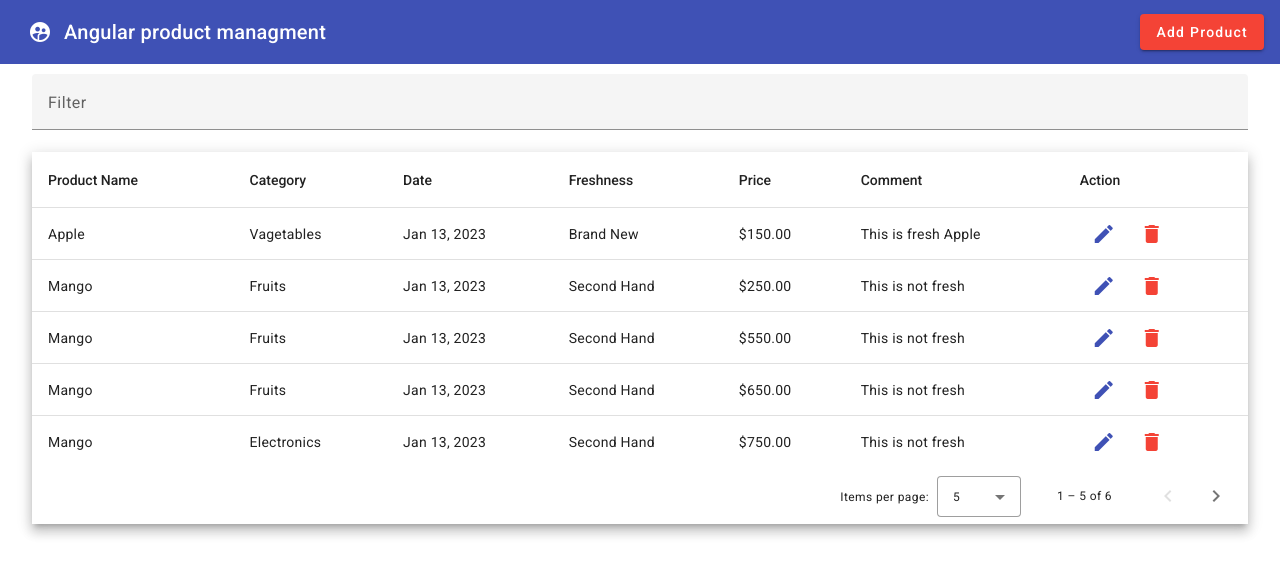
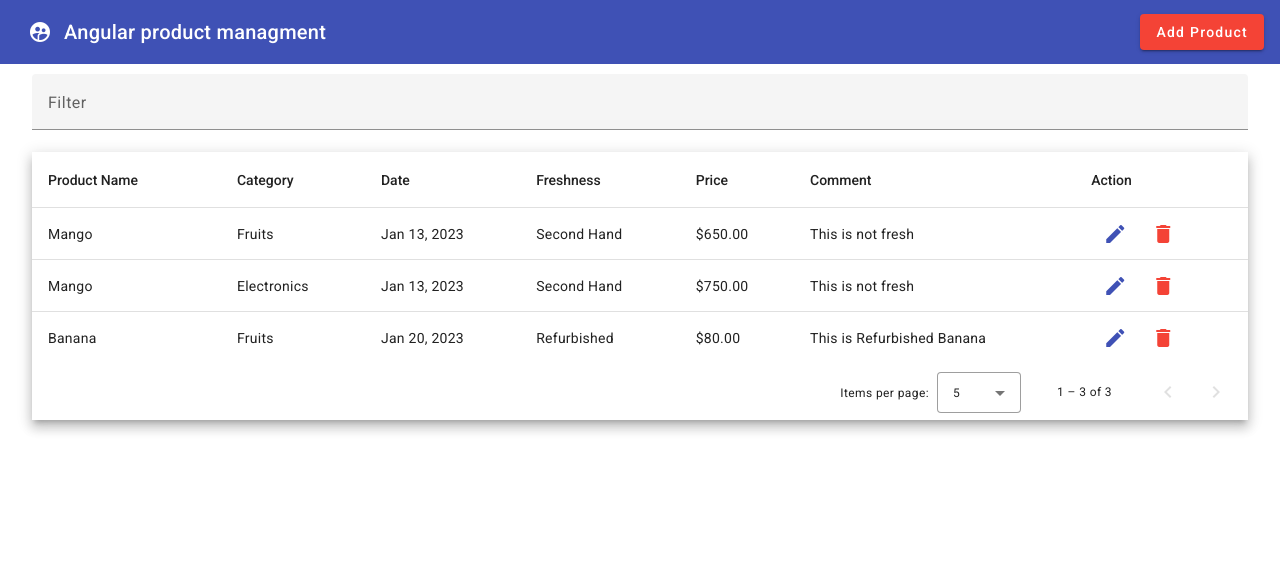
Before and after one commit to Avshalom-Ts/ProductTableReactiveForm, an Angular app: page / in a window 1280 px wide. Shown: the top 576 px of the page. Built offline with nearby package versions, Linux system fonts and the light colour scheme; data requests are answered from the project's data file.

Commit message:
All CRUD are working

```diff
--- a/db.json
+++ b/db.json
@@ -1,32 +1,5 @@
 {
   "productList": [
-    {
-      "productName": "Apple",
-      "category": "Vagetables",
-      "freshness": "Brand New",
-      "price": 150,
-      "comment": "This is fresh Apple",
-      "date": "2023-01-13T22:00:00.000Z",
-      "id": 1
-    },
-    {
-      "productName": "Mango",
-      "category": "Fruits",
-      "freshness": "Second Hand",
-      "price": 250,
-      "comment": "This is not fresh",
-      "date": "2023-01-13T22:00:00.000Z",
-      "id": 2
-    },
-    {
-      "productName": "Mango",
-      "category": "Fruits",
-      "freshness": "Second Hand",
-      "price": 550,
-      "comment": "This is not fresh",
-      "date": "2023-01-13T22:00:00.000Z",
-      "id": 3
-    },
     {
       "productName": "Mango",
       "category": "Fruits",
--- a/src/app/app.component.html
+++ b/src/app/app.component.html
@@ -60,7 +60,7 @@
             <button (click)="editProduct(row)" mat-icon-button color="primary">
               <mat-icon>edit</mat-icon>
             </button>
-            <button mat-icon-button color="warn">
+            <button (click)="deleteProduct(row.id)" mat-icon-button color="warn">
               <mat-icon>delete</mat-icon>
             </button>
           </td>
--- a/src/app/app.component.ts
+++ b/src/app/app.component.ts
@@ -69,6 +69,18 @@ export class AppComponent implements OnInit {
       });
   }
 
+  deleteProduct(id: number) {
+    this.api.deleteProduct(id).subscribe({
+      next: () => {
+        alert('Product deleted successfully');
+        this.getAllProducts();
+      },
+      error: () => {
+        alert('Error while deleting the record!!');
+      },
+    });
+  }
+
   applyFilter(event: Event) {
     const filterValue = (event.target as HTMLInputElement).value;
     this.dataSource.filter = filterValue.trim().toLowerCase();
```
